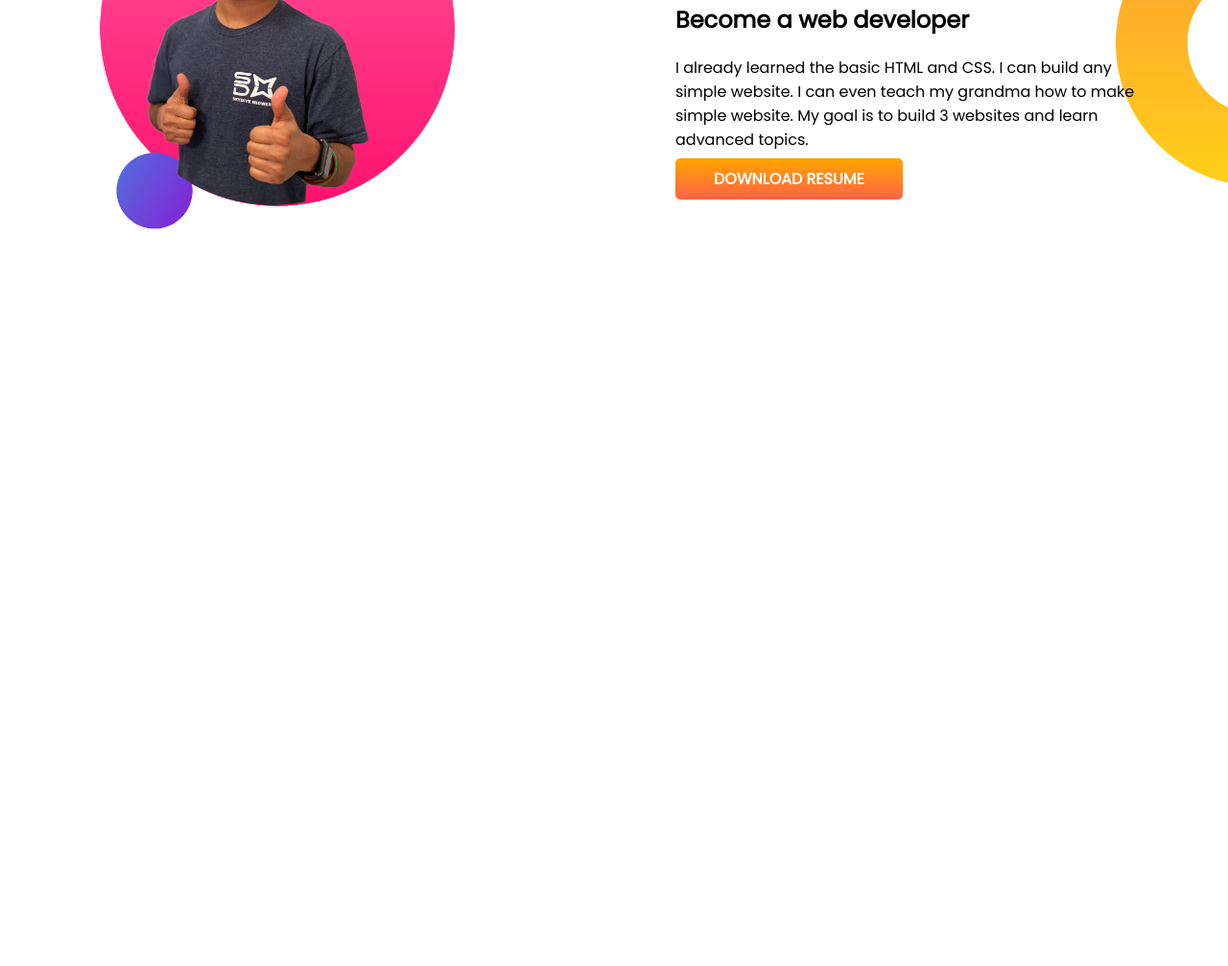
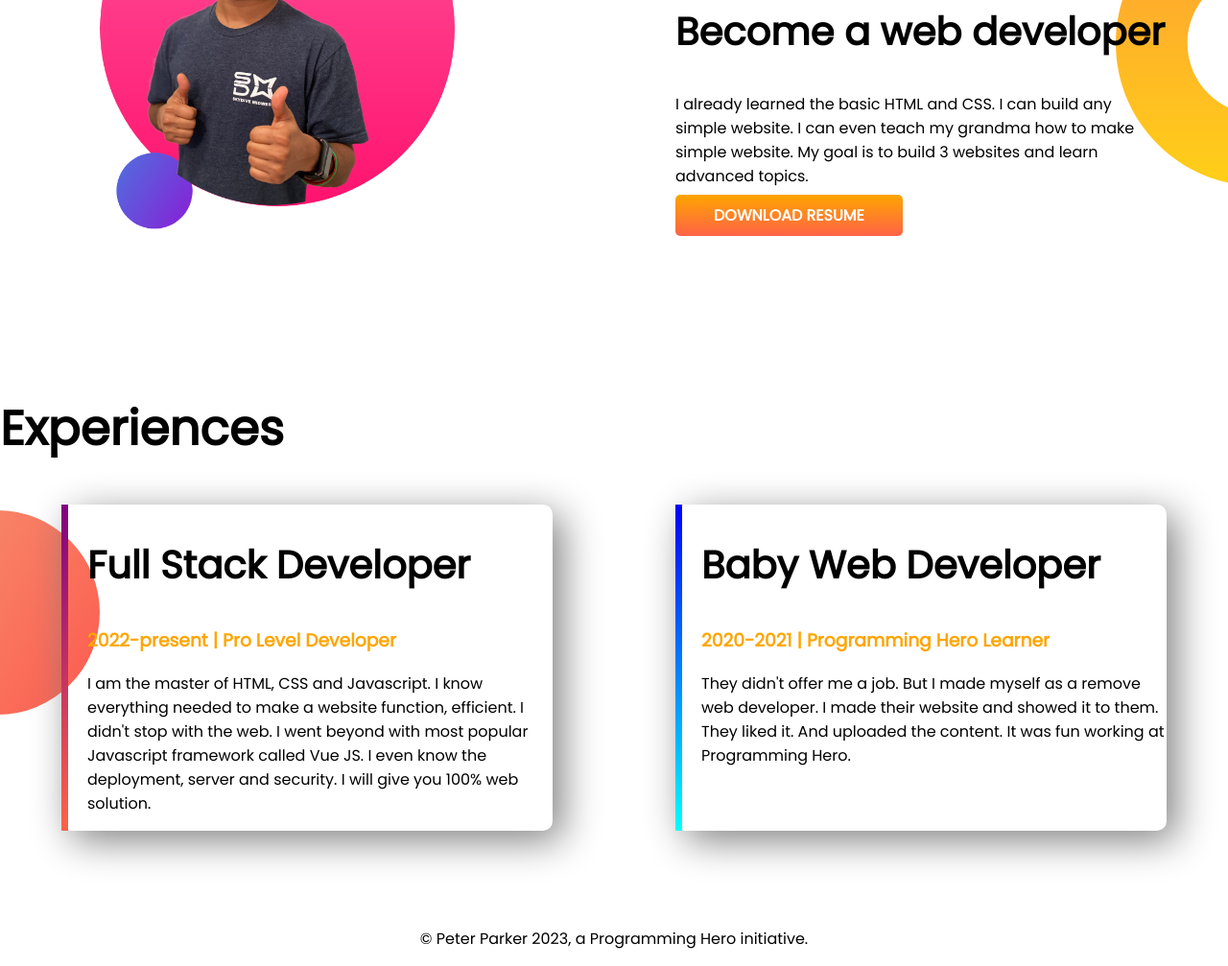
Before and after one commit to arifmahmud685/Developer-portfolio, a plain HTML site: page index.html in a window 1280 px wide. Shown: the part 910-1917 px from the top of the page at 96% size. Before the commit the page ends 1320 px from the top, so only its background shows below. Drawn offline with Linux system fonts and the light colour scheme.

Commit message:
footer and experience added

```diff
--- a/index.html
+++ b/index.html
@@ -11,10 +11,10 @@
     <link rel="stylesheet" href="style.css">
 </head>
 <body>
-    <section class="top-banner">
+    <section class="top-banner flexible-container">
             <div class="half-width">
                 <h1>Welcome To</h1>
-                <h1><span class="orange-color">Arif Mahmud</span> World!</h1>
+                <h1><span class="orange-color">Peter Parker</span> World!</h1>
                 <h3>Build Climber and Train Stopper</h3>
                 <p>You might saw me jumping, climbing buildings, and stopping trains. But nobody pays me a dime for that work. That's why I am learning and mastering web development. I will not stop until I become the Web Development Hero.</p>
                 <a class="link-button" target="_blank" href="https://www.linkedin.com/company/programminghero/">HIRE ME</a>
@@ -23,7 +23,7 @@
                 <img src="images/jhonkar photo-bg.png" alt="">
             </div>
     </section>
-    <section class="dream-big">
+    <section class="dream-big flexible-container">
         <div class="half-width">
             <img src="images/jhankar2.png" alt="">
         </div>
@@ -34,5 +34,23 @@
             <a class="link-button" target="_blank" href="">DOWNLOAD RESUME</a>
         </div>
     </section>
+    <section class="experience-area">
+        <h1>Experiences</h1>
+        <div class="flexible-container">
+            <div id="full-stack-experience" class="experience-item">
+                <h2>Full Stack Developer</h2>
+                <h3 class="orange-color">2022-present | Pro Level Developer</h3>
+                <p>I am the master of HTML, CSS and Javascript. I know everything needed to make a website function, efficient. I didn't stop with the web. I went beyond with most popular Javascript framework called Vue JS. I even know the deployment, server and security. I will give you 100% web solution.</p>
+            </div>
+            <div id="web-dev-experience" class="experience-item">
+                <h2>Baby Web Developer</h2>
+                <h3 class="orange-color">2020-2021 | Programming Hero Learner</h3>
+                <p>They didn't offer me a job. But I made myself as a remove web developer. I made their website and showed it to them. They liked it. And uploaded the content. It was fun working at Programming Hero.</p>
+            </div>
+        </div>
+    </section>
+    <footer>
+        <p>© Peter Parker 2023, a Programming Hero initiative.</p>
+    </footer>
 </body>
 </html>
--- a/style.css
+++ b/style.css
@@ -5,10 +5,13 @@ body {
 h1 {
   font-size: 50px;
 }
+h2 {
+  font-size: 40px;
+}
 .orange-color {
   color: orange;
 }
-section {
+.flexible-container {
   display: flex;
   margin-bottom: 100px;
 }
@@ -36,3 +39,29 @@ section {
   background-repeat: no-repeat;
   background-position: right;
 }
+.experience-area {
+  background-image: url(images/exp-bg.png);
+  background-repeat: no-repeat;
+  background-position: left;
+}
+.experience-item {
+  width: 40%;
+  margin-left: 5%;
+  margin-right: 5%;
+  padding-left: 20px;
+  border-radius: 10px;
+  box-shadow: 10px 10px 40px gray;
+}
+#web-dev-experience {
+  border-left: 7px solid;
+  border-image: linear-gradient(blue, cyan);
+  border-image-slice: 1;
+}
+#full-stack-experience {
+  border-left: 7px solid;
+  border-image: linear-gradient(purple, tomato);
+  border-image-slice: 1;
+}
+footer p {
+  text-align: center;
+}
```
Also changed, not shown: 4 other files.
